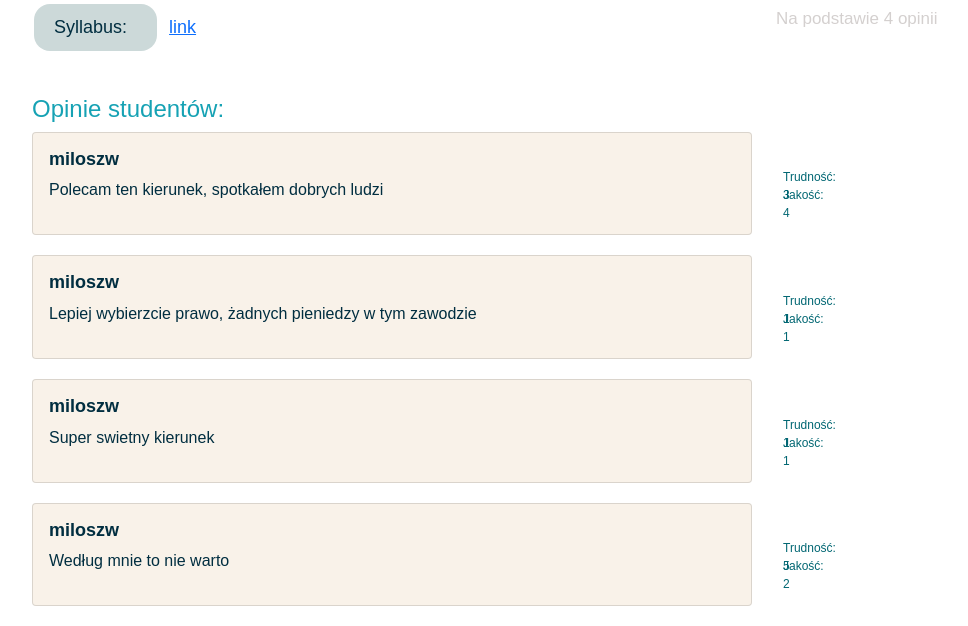
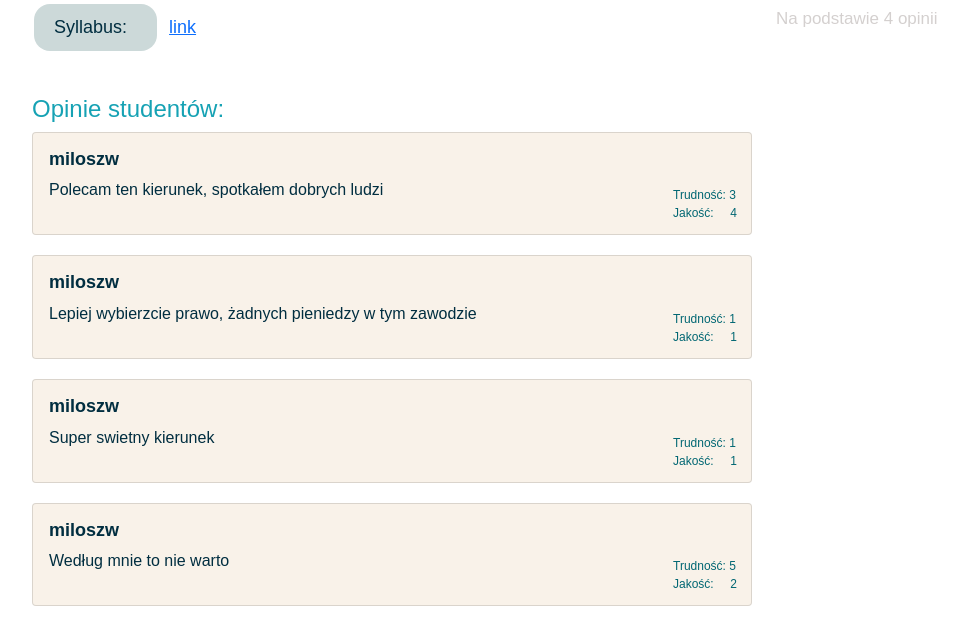
Before and after one commit to miloszwielgus/university-review-system, a Flask app: a page that uses website/templates/course.html in a window 1280 px wide. Shown: the part 405-1031 px from the top of the page, without its empty margins (62-1030 px from the left). Run offline with Flask 3, Linux system fonts and the light colour scheme; a user stored in the database is signed in; some libraries are stand-ins or nearby versions.

Commit message:
added opinion layout change

```diff
--- a/website/templates/addopinion.html
+++ b/website/templates/addopinion.html
@@ -22,7 +22,7 @@ Please acknowledge the original authors if you use or modify this code.
     </style>
 </head>
 <body>
-    <h1 style="color: #024959">Dodaj opinie o kierunku {{ course_name }} na uczelni {{ university_name }}</h1>
+    <h1 style="color: #024959">Dodaj opinie</h1>
 
     <form id="add_rating" method="post" data-university-name="{{ university_name }}" data-course-id="{{ course_id }}">
         <label for="review" style = "color: #026773;">Opinia:</label><br>
@@ -46,7 +46,7 @@ Please acknowledge the original authors if you use or modify this code.
             <option value="5">5 - fantastyczna</option>
         </select><br><br>
 
-        <input type="submit" class = button value="Dodaj opinię" name="submit-button" id="submit-button" style = "position: absolute; bottom: 240px; left: 420px;font-size: 25px;  ">
+        <input type="submit" class = button value="Dodaj opinię" name="submit-button" id="submit-button" style = "position: absolute; bottom: 100px; left: 420px;font-size: 25px;  ">
 
     </form>
 
--- a/website/templates/course.html
+++ b/website/templates/course.html
@@ -152,12 +152,12 @@ Please acknowledge the original authors if you use or modify this code.
             <p class="card-text">{{rating.rating_description}}</p>
             {% if rating.is_verified == 1 %}
                <div class="verification">
-                <img src="{{ url_for('static', filename='check.svg') }}" width="40%" height="40%" style="position: absolute; bottom: 30px; left: 500px;">
-                   <div style="position: absolute; bottom: 10px; left: 600px; font-size: 12px; color: #026773;">Opinia zweryfikowana</div>
+                <img src="{{ url_for('static', filename='check.svg') }}" width="40%" height="40%" style="position: absolute; bottom: 30px; left: 430px;">
+                   <div style="position: absolute; bottom: 10px; left: 500px; font-size: 12px; color: #026773;">Opinia zweryfikowana</div>
                </div>
             {% endif %}
-            <div style="position: absolute; bottom: 12px; left: 750px; font-size: 12px; color: #026773;">Jakość:&nbsp&nbsp&nbsp&nbsp {{rating.quality_value}} </div>
-            <div style="position: absolute; bottom: 30px; left: 750px; font-size: 12px; color: #026773;">Trudność:  {{rating.difficulty_value}} </div>
+            <div style="position: absolute; bottom: 12px; left: 640px; font-size: 12px; color: #026773;">Jakość:&nbsp&nbsp&nbsp&nbsp {{rating.quality_value}} </div>
+            <div style="position: absolute; bottom: 30px; left: 640px; font-size: 12px; color: #026773;">Trudność:  {{rating.difficulty_value}} </div>
           </div>
         </div>
         {% endfor %}
```
Also changed, not shown: instance/unidatabase.db.
